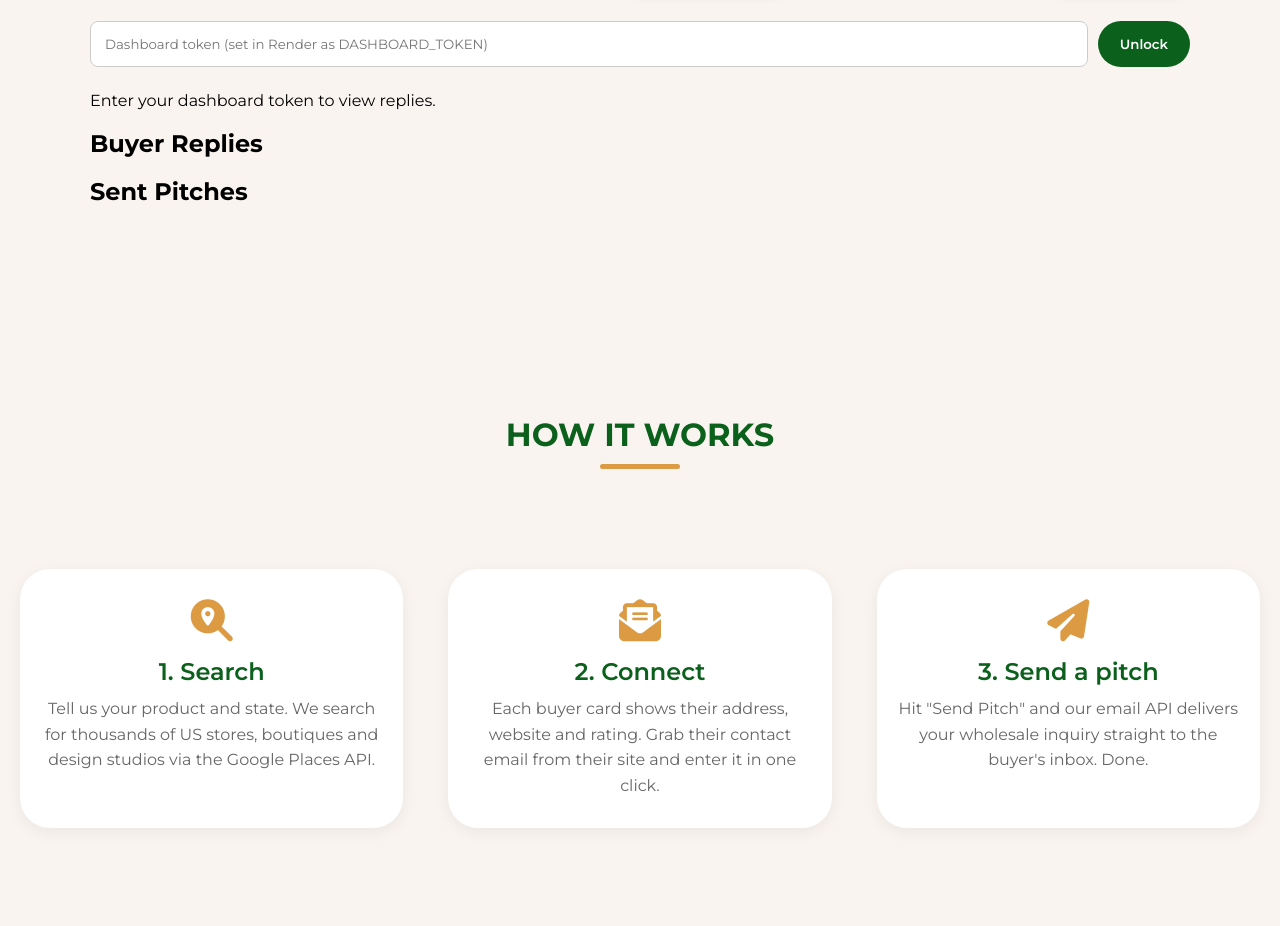
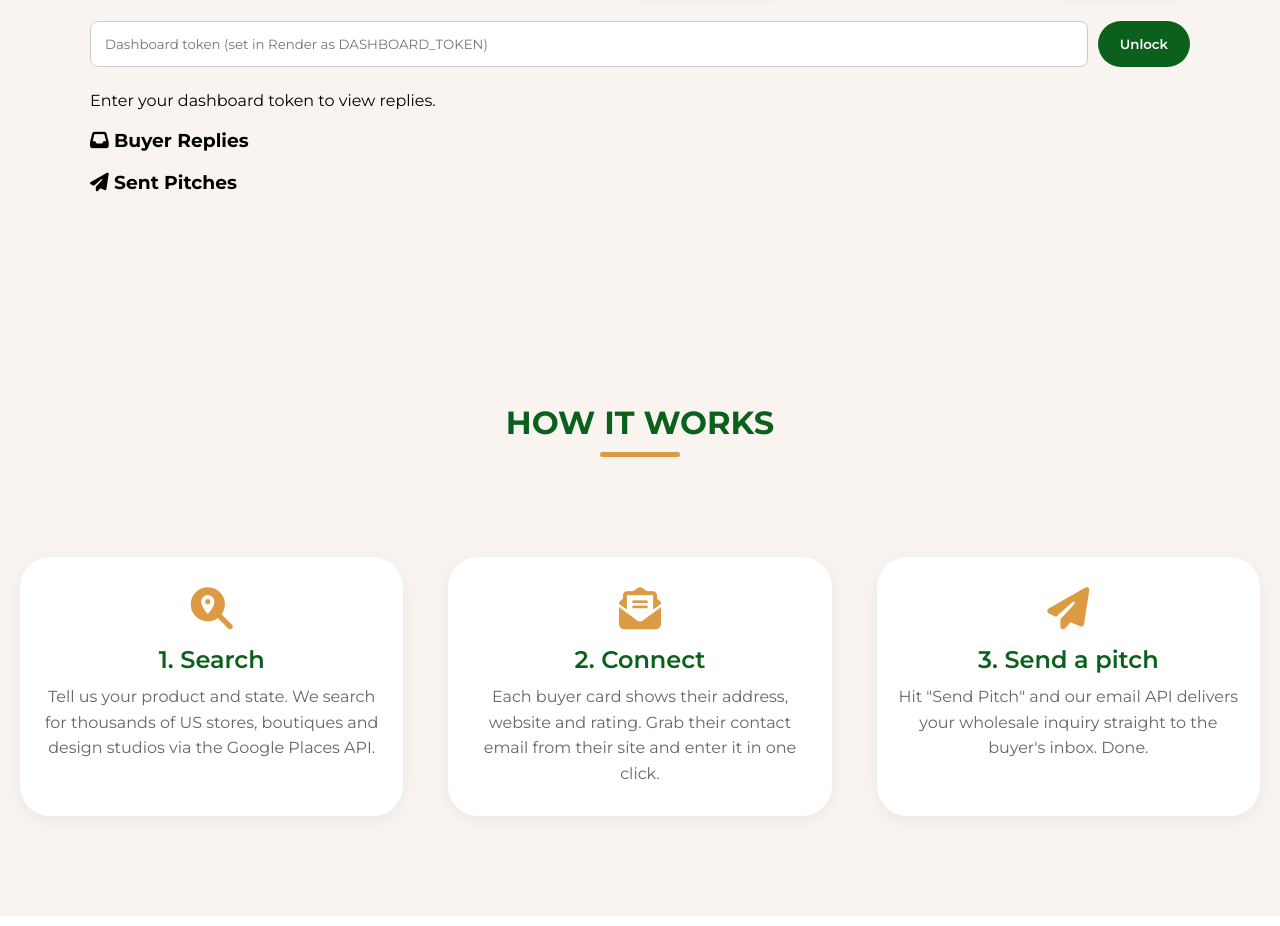
Before and after one commit to Azares-hara/Buyer-finder, a website: page index.html in a window 1280 px wide. Shown: the part 2080-3006 px from the top of the page. Drawn offline with Linux system fonts and the light colour scheme.

Commit message:
Update dashboard panel titles for clarity

```diff
--- a/index.html
+++ b/index.html
@@ -157,18 +157,17 @@
         <p id="status-line"></p>
         <div class="dashboard-grid">
 
-<div class="dashboard-panel">
-<h2>Buyer Replies</h2>
+<h3 class="dashboard-subtitle">
+<i class="fa-solid fa-inbox"></i> Buyer Replies
+</h3>
 <div id="reply-list"></div>
-</div>
 
-<div class="dashboard-panel">
-<h2>Sent Pitches</h2>
+<h3 class="dashboard-subtitle">
+<i class="fa-solid fa-paper-plane"></i> Sent Pitches
+</h3>
 <div id="pitch-list"></div>
-</div>
 
 </div>
-        <div id="reply-list"></div>
       </div>
     </section>
     <!--How it works-->
```
